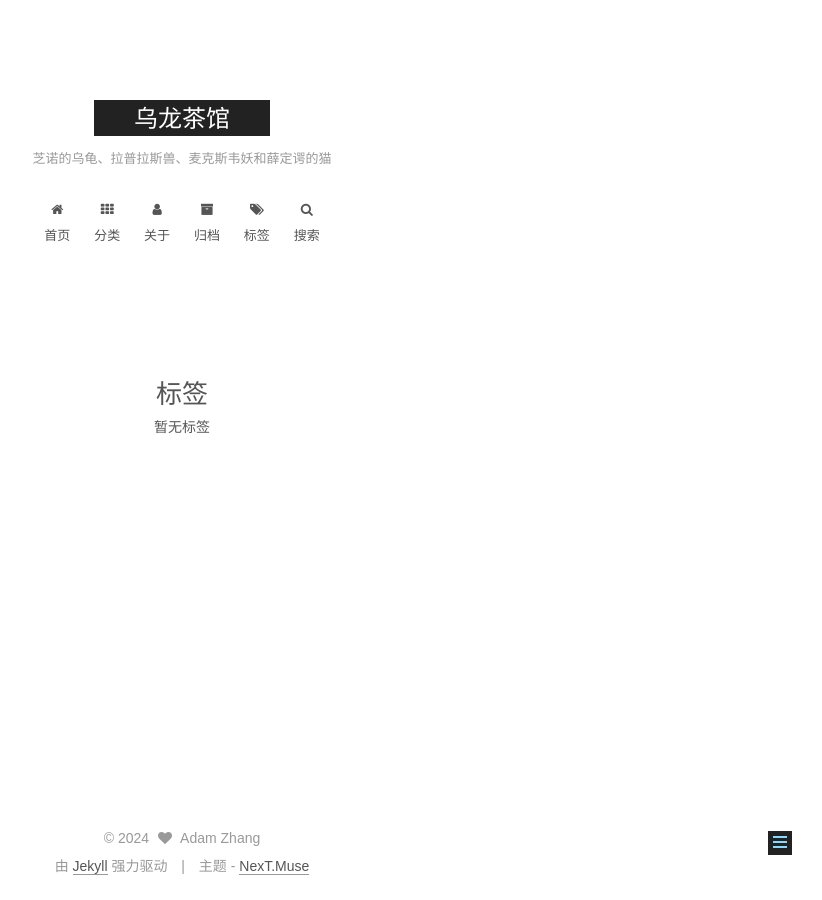
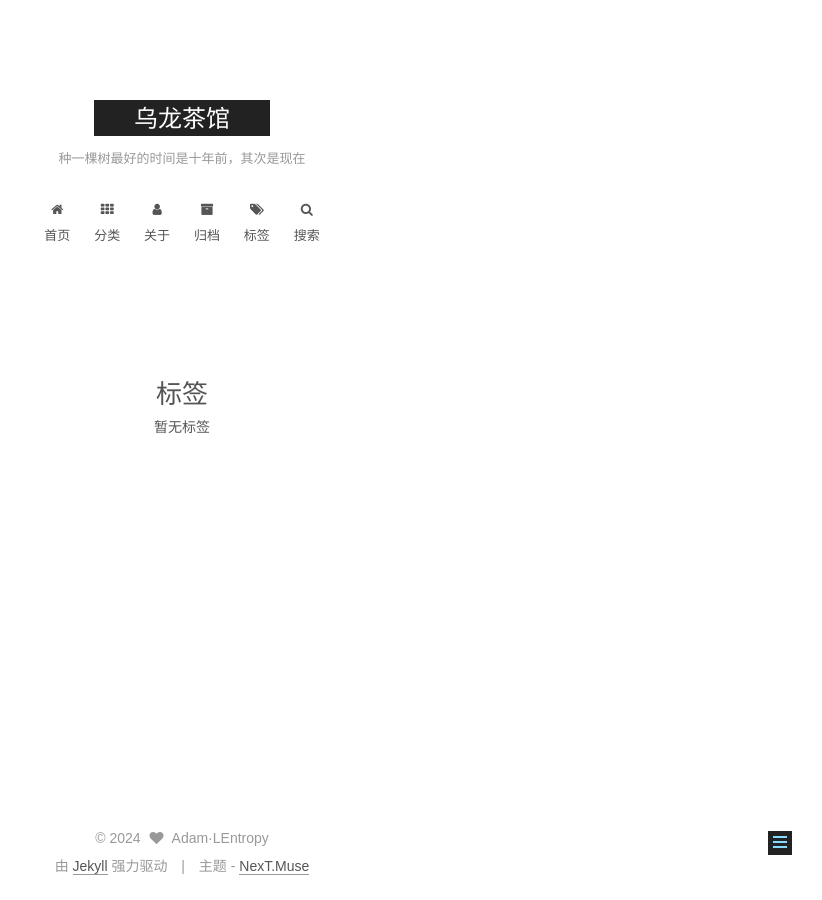
Before and after one commit to Adamisyoung/Adamisyoung.github.io, a Jekyll site: the page built from tags/index.html, in a window 1280 px wide. Shown: the whole page, without its empty margins (458-1280 px from the left). Built offline with Jekyll 4.4.1, drawn with Linux system fonts in a browser that asks for light colours; some web fonts are replaced.

```diff
--- a/_config.yml
+++ b/_config.yml
@@ -5,9 +5,9 @@
 
 # Site
 title: 乌龙茶馆
-subtitle: 芝诺的乌龟、拉普拉斯兽、麦克斯韦妖和薛定谔的猫
+subtitle: 种一棵树最好的时间是十年前，其次是现在
 description: 在人类这个荒谬的物种之上，在生成和消逝的时与空的二律背反之间，在幻象和假象的自欺欺人之中，与其说是诞生，不如说是衍生了一种独特的艺术。
-author: Adam Zhang
+author: Adam·LEntropy
 # Support language: de, en, fr-FR, id, ja, ko, pt-BR, pt, ru, zh-Hans, zh-hk, zh-tw
 language: zh-Hans
 date_format: '%Y-%m-%d'
```
